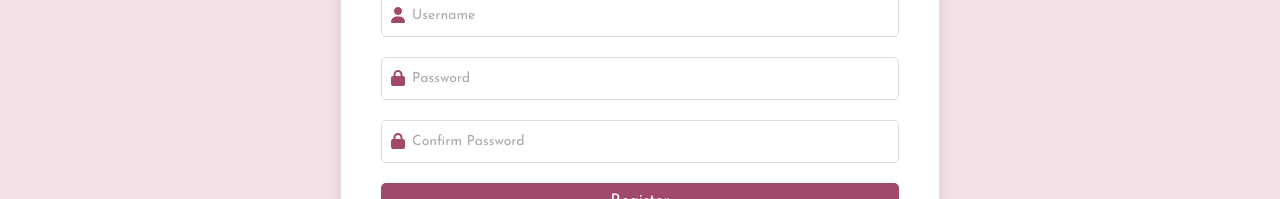
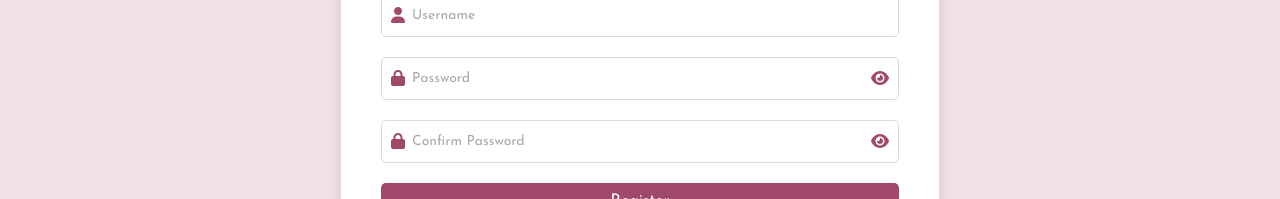
Before and after one commit to 0krasimira/React-Personal-Project-2024-SoftUni, a React (Vite) app in the folder client/: page /auth/register in a window 1280 px wide. Shown: the part 320-519 px from the top of the page. Built offline with nearby package versions, Linux system fonts and the light colour scheme; a web font is replaced by a local one.

Commit message:
added eye icons for showing/hiding passwords in login and register components

```diff
--- a/client/src/components/login/Login.jsx
+++ b/client/src/components/login/Login.jsx
@@ -18,8 +18,14 @@ export default function Login() {
         server: '', // New state for server-side errors
     });
 
+    const [passwordVisible, setPasswordVisible] = useState(false);
+
     const handleChange = (e) => {
         setForm({ ...form, [e.target.name]: e.target.value });
+    };
+
+    const handlePasswordVisibility = () => {
+        setPasswordVisible(!passwordVisible);
     };
 
     const handleSubmit = async (e) => {
@@ -91,7 +97,7 @@ export default function Login() {
                 <div className={styles.field}>
                     <div className={styles.inputArea}>
                         <input
-                            type="password"
+                            type={passwordVisible ? 'text' : 'password'}
                             name="password"
                             placeholder="Password"
                             value={form.password}
@@ -99,6 +105,10 @@ export default function Login() {
                             className={styles.inputField}
                         />
                         <i className={`${styles.icon} fas fa-lock`}></i>
+                        <i
+                          className={`${styles.eyeIcon} fas ${passwordVisible ? 'fa-eye-slash' : 'fa-eye'}`}
+                          onClick={handlePasswordVisibility}
+                        ></i>
                         {errors.password && <i className={`${styles.errorIcon} fas fa-exclamation-circle`}></i>}
                     </div>
                     {errors.password && <div className={styles.errorTxt}>{errors.password}</div>}
--- a/client/src/components/login/Login.module.css
+++ b/client/src/components/login/Login.module.css
@@ -144,3 +144,42 @@ input[type="submit"]:hover {
 .signTxt a:hover {
     color: #7c0032;
 }
+
+/* Icons */
+.icon {
+    position: absolute;
+    left: 10px;
+    color: #a0496c;
+    pointer-events: none;
+}
+
+/* Eye Icon for Password Visibility */
+.eyeIcon {
+    position: absolute;
+    right: 10px; /* Position the eye icon inside the input */
+    cursor: pointer; /* Pointer cursor on hover */
+    color: #a0496c; /* Icon color */
+    font-size: 16px; /* Adjust size if necessary */
+    pointer-events: auto; /* Ensure icon is clickable */
+}
+
+/* Adjusted for inputArea */
+.inputArea {
+    position: relative; /* For positioning the icon inside the input */
+    display: flex; /* Use flexbox to align items */
+    align-items: center; /* Center items vertically */
+}
+
+/* Input Styles */
+input[type="text"],
+input[type="password"] {
+    width: 100%;
+    padding: 10px 40px 10px 30px; /* Adjusted padding for icons */
+    font-size: 14px;
+    color: #333;
+    border: 1px solid #e3d6dd;
+    border-radius: 5px;
+    box-sizing: border-box;
+    margin: 0;
+    line-height: 1.5;
+}
--- a/client/src/components/register/Register.jsx
+++ b/client/src/components/register/Register.jsx
@@ -19,8 +19,19 @@ export default function Register() {
     repeatPassword: '',
   });
 
+  const [passwordVisible, setPasswordVisible] = useState(false);
+  const [repeatPasswordVisible, setRepeatPasswordVisible] = useState(false);
+
   const handleChange = (e) => {
     setForm({ ...form, [e.target.name]: e.target.value });
+  };
+
+  const handlePasswordVisibility = () => {
+    setPasswordVisible(!passwordVisible);
+  };
+
+  const handleRepeatPasswordVisibility = () => {
+    setRepeatPasswordVisible(!repeatPasswordVisible);
   };
 
   const handleSubmit = async (e) => {
@@ -88,7 +99,6 @@ export default function Register() {
               onChange={handleChange}
               className={styles.inputField}
             />
-            {errors.email && <i className={`${styles.errorIcon} fas fa-exclamation-circle`}></i>}
           </div>
           {errors.email && <div className={styles.errorTxt}>{errors.email}</div>}
         </div>
@@ -103,7 +113,6 @@ export default function Register() {
               onChange={handleChange}
               className={styles.inputField}
             />
-            {errors.username && <i className={`${styles.errorIcon} fas fa-exclamation-circle`}></i>}
           </div>
           {errors.username && <div className={styles.errorTxt}>{errors.username}</div>}
         </div>
@@ -111,14 +120,17 @@ export default function Register() {
           <div className={styles.inputArea}>
             <i className={`${styles.icon} fas fa-lock`}></i>
             <input
-              type="password"
+              type={passwordVisible ? 'text' : 'password'}
               name="password"
               placeholder="Password"
               value={form.password}
               onChange={handleChange}
               className={styles.inputField}
             />
-            {errors.password && <i className={`${styles.errorIcon} fas fa-exclamation-circle`}></i>}
+            <i
+              className={`${styles.eyeIcon} fas ${passwordVisible ? 'fa-eye-slash' : 'fa-eye'}`}
+              onClick={handlePasswordVisibility}
+            ></i>
           </div>
           {errors.password && <div className={styles.errorTxt}>{errors.password}</div>}
         </div>
@@ -126,14 +138,17 @@ export default function Register() {
           <div className={styles.inputArea}>
             <i className={`${styles.icon} fas fa-lock`}></i>
             <input
-              type="password"
+              type={repeatPasswordVisible ? 'text' : 'password'}
               name="repeatPassword"
               placeholder="Confirm Password"
               value={form.repeatPassword}
               onChange={handleChange}
               className={styles.inputField}
             />
-            {errors.repeatPassword && <i className={`${styles.errorIcon} fas fa-exclamation-circle`}></i>}
+            <i
+              className={`${styles.eyeIcon} fas ${repeatPasswordVisible ? 'fa-eye-slash' : 'fa-eye'}`}
+              onClick={handleRepeatPasswordVisibility}
+            ></i>
           </div>
           {errors.repeatPassword && <div className={styles.errorTxt}>{errors.repeatPassword}</div>}
         </div>
--- a/client/src/components/register/Register.module.css
+++ b/client/src/components/register/Register.module.css
@@ -91,12 +91,6 @@ input[type="submit"]:hover {
 }
 
 /* Error Icons and Text */
-.errorIcon {
-    position: absolute;
-    right: 10px;
-    color: #f63c85;
-}
-
 .errorTxt {
     color: #f63c85;
     font-size: 12px;
@@ -119,3 +113,20 @@ input[type="submit"]:hover {
 .signTxt a:hover {
     color: #7c0032;
 }
+
+/* Eye Icon for Password Visibility */
+.eyeIcon {
+    position: absolute;
+    right: 10px; /* Position the eye icon inside the input */
+    cursor: pointer; /* Pointer cursor on hover */
+    color: #a0496c; /* Icon color */
+    font-size: 16px; /* Adjust size if necessary */
+    pointer-events: auto; /* Ensure icon is clickable */
+}
+
+/* Adjusted for inputArea */
+.inputArea {
+    position: relative; /* For positioning the icon inside the input */
+    display: flex; /* Use flexbox to align items */
+    align-items: center; /* Center items vertically */
+}
```
Also changed, not shown: 2 other files (tests, documents, lock files or other folders).
